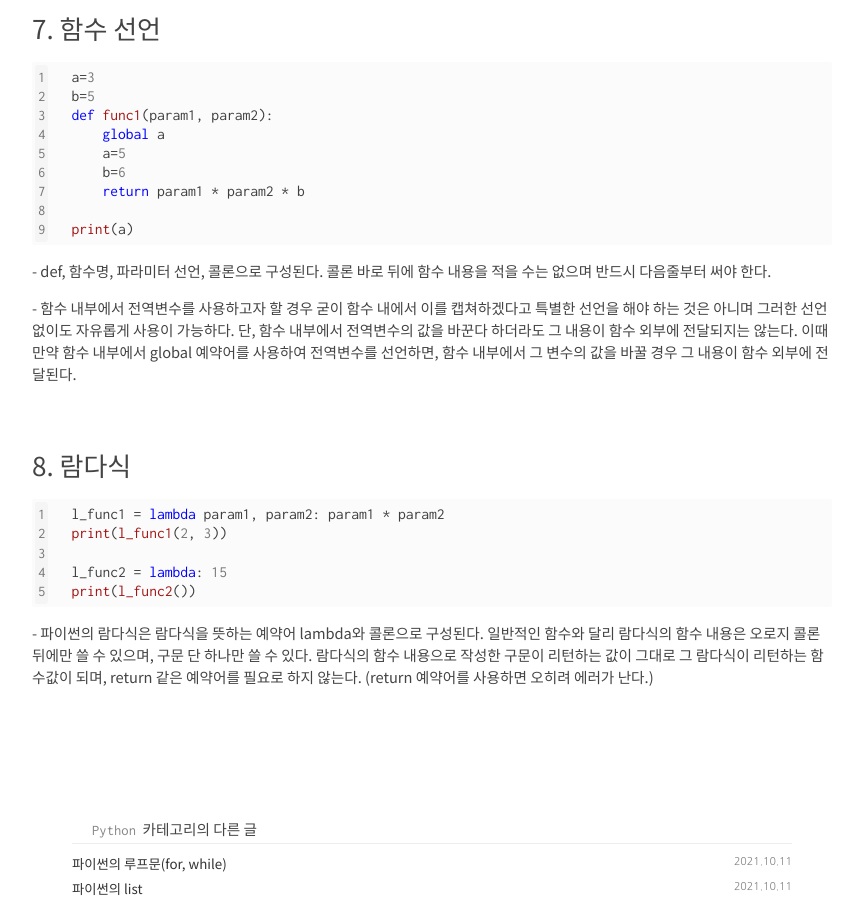
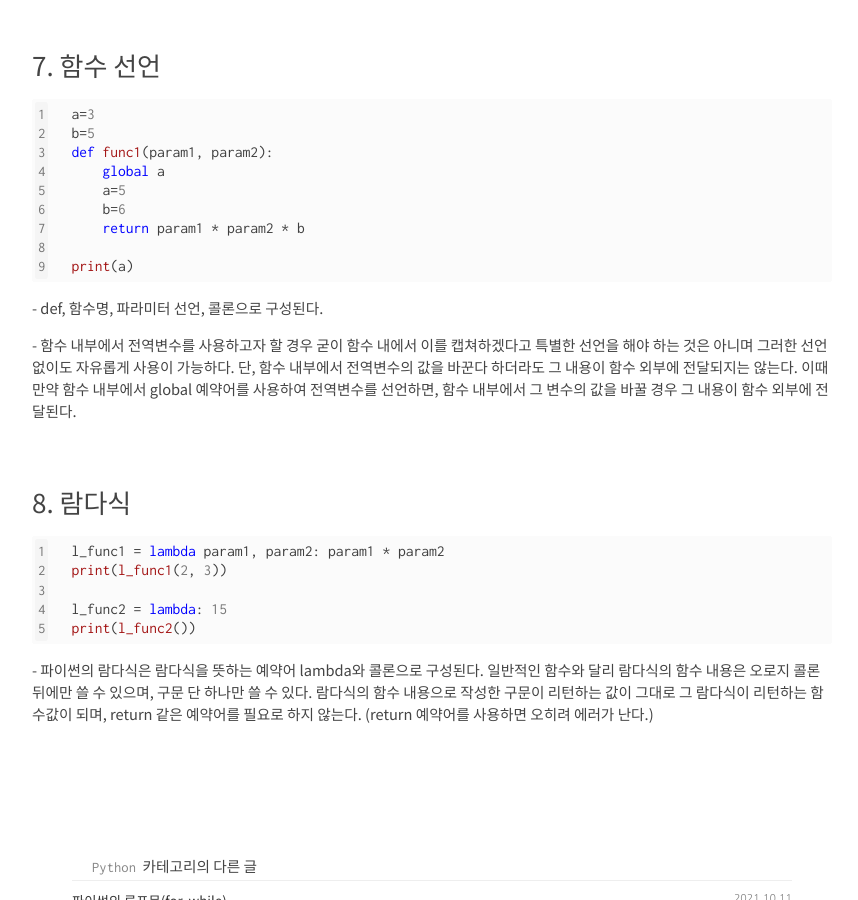
Before and after one commit to kangwooklee29/blog, a Jekyll site: the page built from Python/_posts/2021-10-11-파이썬 기본 문법(연산자, 조건문, 함수선언 등).md, in a window 1280 px wide and 900 px high, scrolled down 2353 px. Shown: the whole window, without its empty margins (208-1066 px from the left). Built offline with Jekyll 4.4.1, drawn with Linux system fonts in a browser that asks for light colours; nearby versions of some CDN libraries; our own code applies the rules of GitHub Pages for plain Markdown files; comment, search, counter and statistics services are not loaded; some of the changed text lies outside the part shown.

Commit message:
Update 2021-10-11-파이썬 기본 문법(연산자, 조건문, 함수선언 등).md

````diff
--- a/Python/_posts/2021-10-11-파이썬 기본 문법(연산자, 조건문, 함수선언 등).md
+++ b/Python/_posts/2021-10-11-파이썬 기본 문법(연산자, 조건문, 함수선언 등).md
@@ -100,7 +102,7 @@ def func1(param1, param2):
 print(a)
 ```
 
-\- def, 함수명, 파라미터 선언, 콜론으로 구성된다. 콜론 바로 뒤에 함수 내용을 적을 수는 없으며 반드시 다음줄부터 써야 한다.
+\- def, 함수명, 파라미터 선언, 콜론으로 구성된다.
 
 \- 함수 내부에서 전역변수를 사용하고자 할 경우 굳이 함수 내에서 이를 캡쳐하겠다고 특별한 선언을 해야 하는 것은 아니며 그러한 선언 없이도 자유롭게 사용이 가능하다. 단, 함수 내부에서 전역변수의 값을 바꾼다 하더라도 그 내용이 함수 외부에 전달되지는 않는다. 이때 만약 함수 내부에서 global 예약어를 사용하여 전역변수를 선언하면, 함수 내부에서 그 변수의 값을 바꿀 경우 그 내용이 함수 외부에 전달된다.
 
````
Also changed, not shown: other parts of Python/_posts/2021-10-11-파이썬 기본 문법(연산자, 조건문, 함수선언 등).md (+2 -0 lines).
